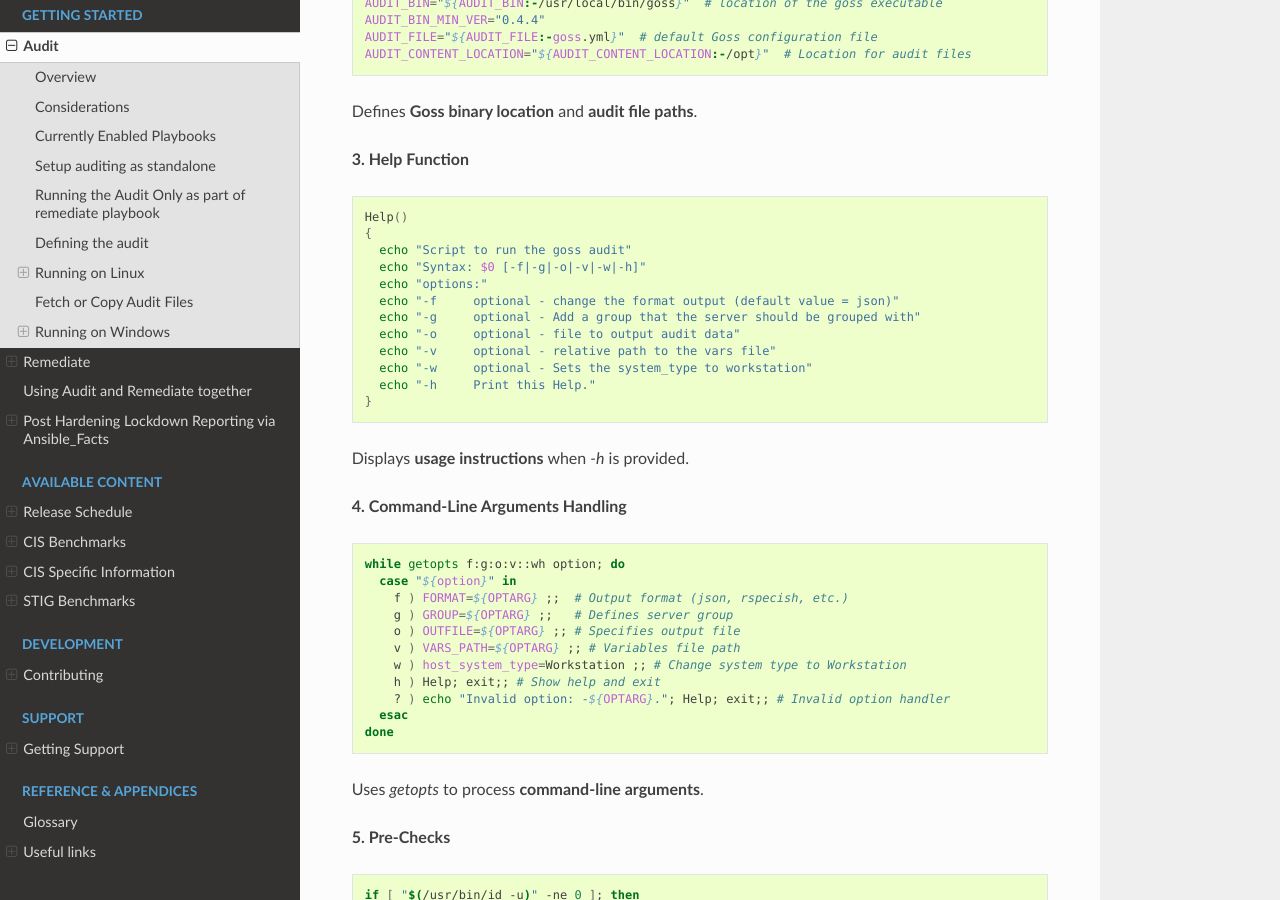
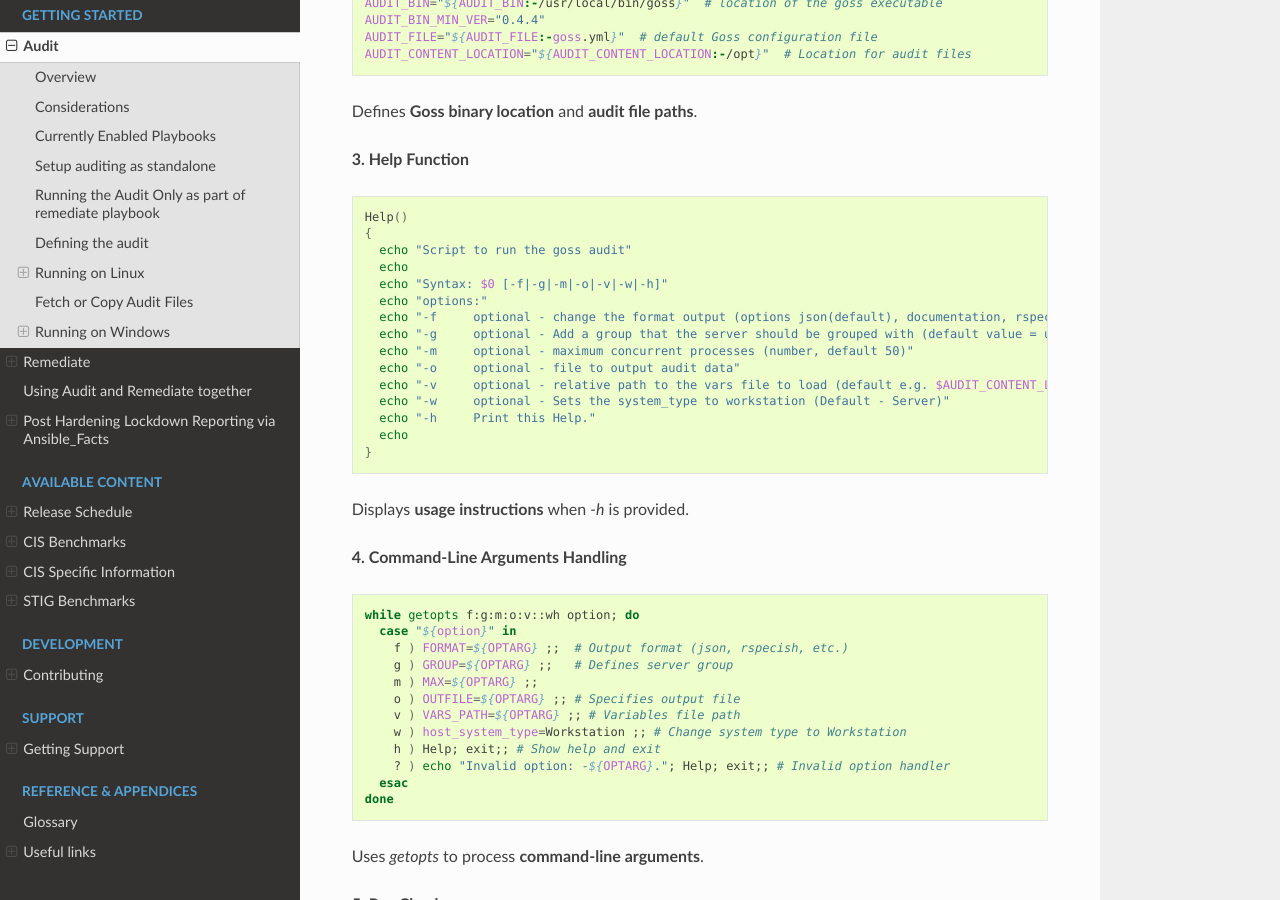
Before and after one commit to ansible-lockdown/MPG-AL-READTHEDOCS, a Sphinx documentation site: the page built from docs/source/audit/getting-started-audit.rst, in a window 1280 px wide and 900 px high, scrolled down 3598 px. Built offline with Sphinx 7.4.7 and the Read the Docs theme 3.1.0, drawn with Linux system fonts in a browser that asks for light colours.

Commit message:
Added max concurrent documentation
Signed-off-by: Mark Bolwell <mark.bollyuk@gmail.com>

```diff
--- a/docs/source/audit/getting-started-audit.rst
+++ b/docs/source/audit/getting-started-audit.rst
@@ -174,14 +174,17 @@ Defines **Goss binary location** and **audit file paths**.
     Help()
     {
       echo "Script to run the goss audit"
-      echo "Syntax: $0 [-f|-g|-o|-v|-w|-h]"
+      echo
+      echo "Syntax: $0 [-f|-g|-m|-o|-v|-w|-h]"
       echo "options:"
-      echo "-f     optional - change the format output (default value = json)"
-      echo "-g     optional - Add a group that the server should be grouped with"
+      echo "-f     optional - change the format output (options json(default), documentation, rspecish)"
+      echo "-g     optional - Add a group that the server should be grouped with (default value = ungrouped)"
+      echo "-m     optional - maximum concurrent processes (number, default 50)"
       echo "-o     optional - file to output audit data"
-      echo "-v     optional - relative path to the vars file"
-      echo "-w     optional - Sets the system_type to workstation"
+      echo "-v     optional - relative path to the vars file to load (default e.g. $AUDIT_CONTENT_LOCATION/{OS}-$BENCHMARK/vars/$BENCHMARK.yml)"
+      echo "-w     optional - Sets the system_type to workstation (Default - Server)"
       echo "-h     Print this Help."
+      echo
     }
 
 Displays **usage instructions** when `-h` is provided.
@@ -190,10 +193,11 @@ Displays **usage instructions** when `-h` is provided.
 
 .. code-block:: bash
 
-    while getopts f:g:o:v::wh option; do
+    while getopts f:g:m:o:v::wh option; do
       case "${option}" in
         f ) FORMAT=${OPTARG} ;;  # Output format (json, rspecish, etc.)
         g ) GROUP=${OPTARG} ;;   # Defines server group
+        m ) MAX=${OPTARG} ;;
         o ) OUTFILE=${OPTARG} ;; # Specifies output file
         v ) VARS_PATH=${OPTARG} ;; # Variables file path
         w ) host_system_type=Workstation ;; # Change system type to Workstation
```
Also changed, not shown: docs/source/audit/audit-faq.rst (+23 -1 lines).
